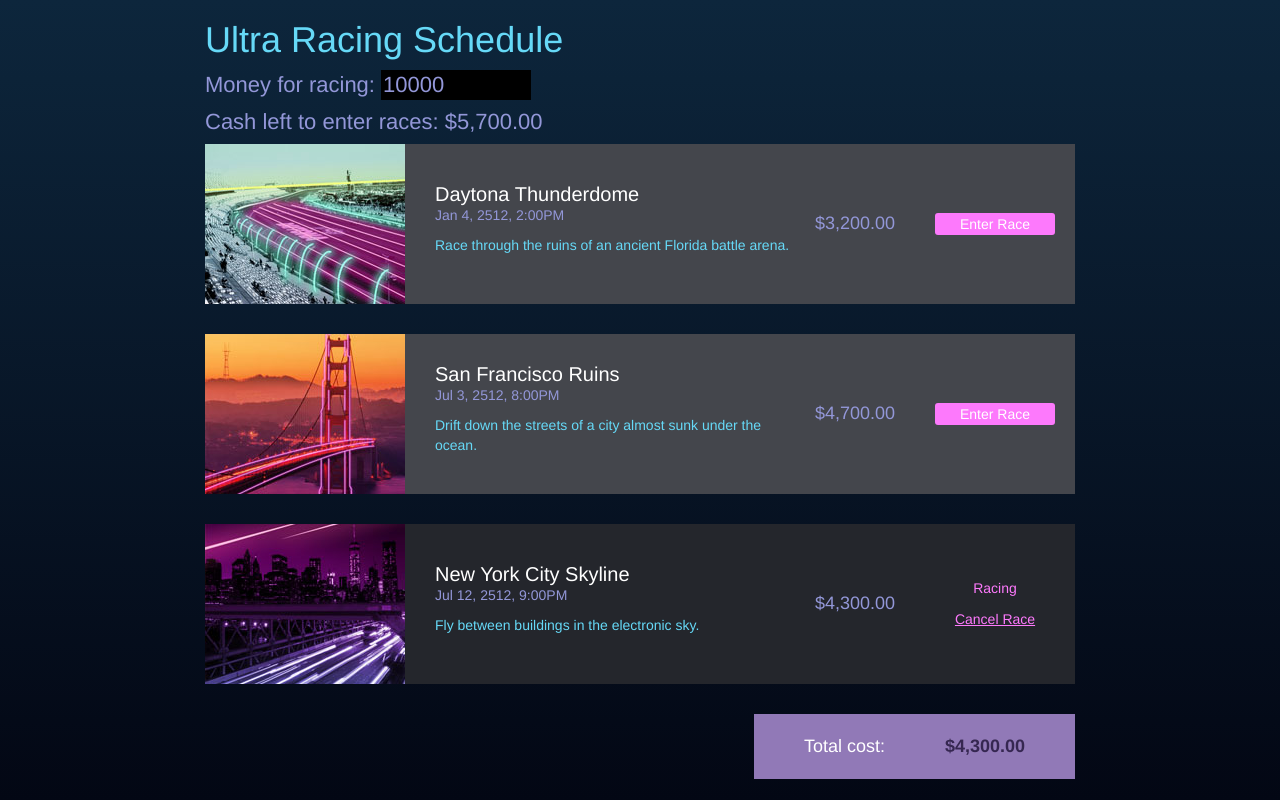
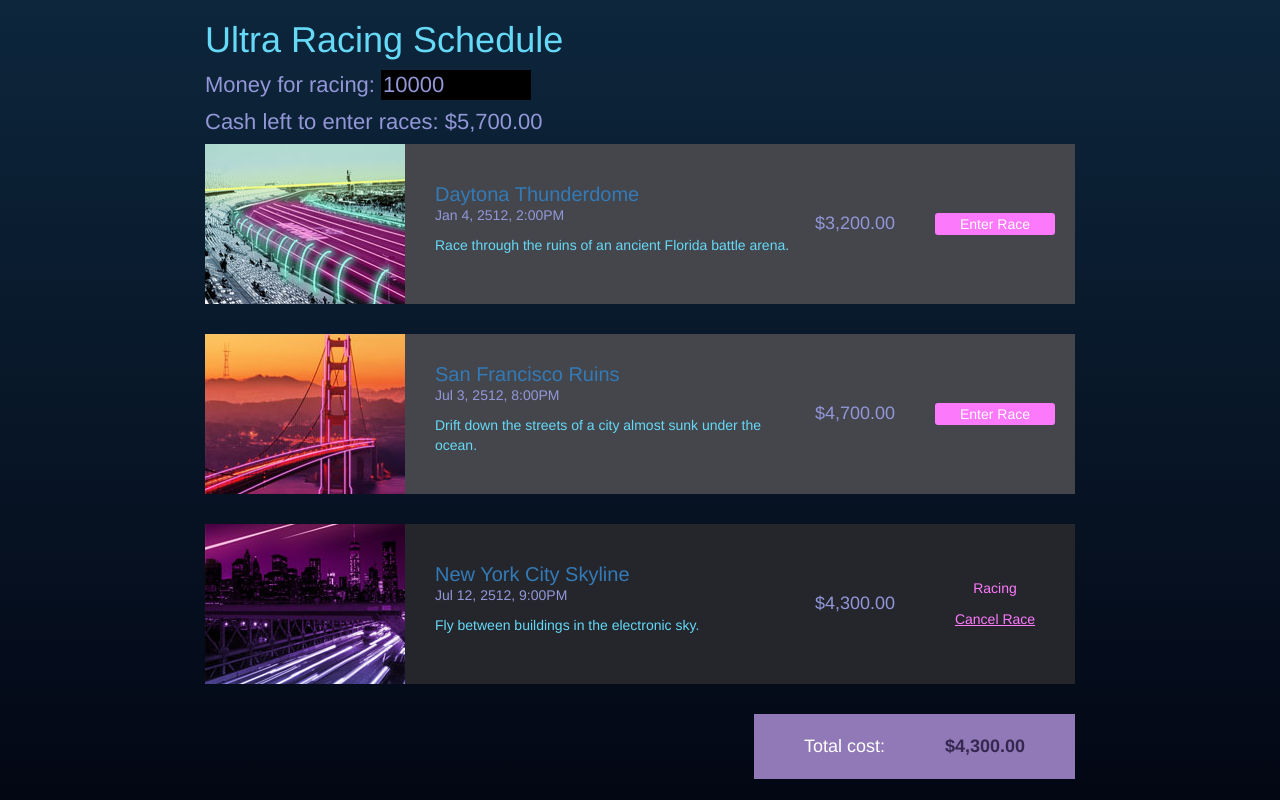
Before and after one commit to fer77/Angular, an Angular app: page /races in a window 1280 px wide. Built offline with nearby package versions, Linux system fonts and the light colour scheme.

Commit message:
router link to each of the races

```diff
--- a/src/app/race/race.component.html
+++ b/src/app/race/race.component.html
@@ -6,7 +6,7 @@
     <table class="race-info">
       <tr>
         <td>
-          <h3>{{race.name}}</h3>
+          <h3><a [routerLink]="['/races', race.id]">{{race.name}}</a></h3>
           <p class="date">{{castDate(race.date) | date:'MMM d, y, h:mma'}}</p>
           <p class="description">{{race.about}}</p>
         </td>
```
